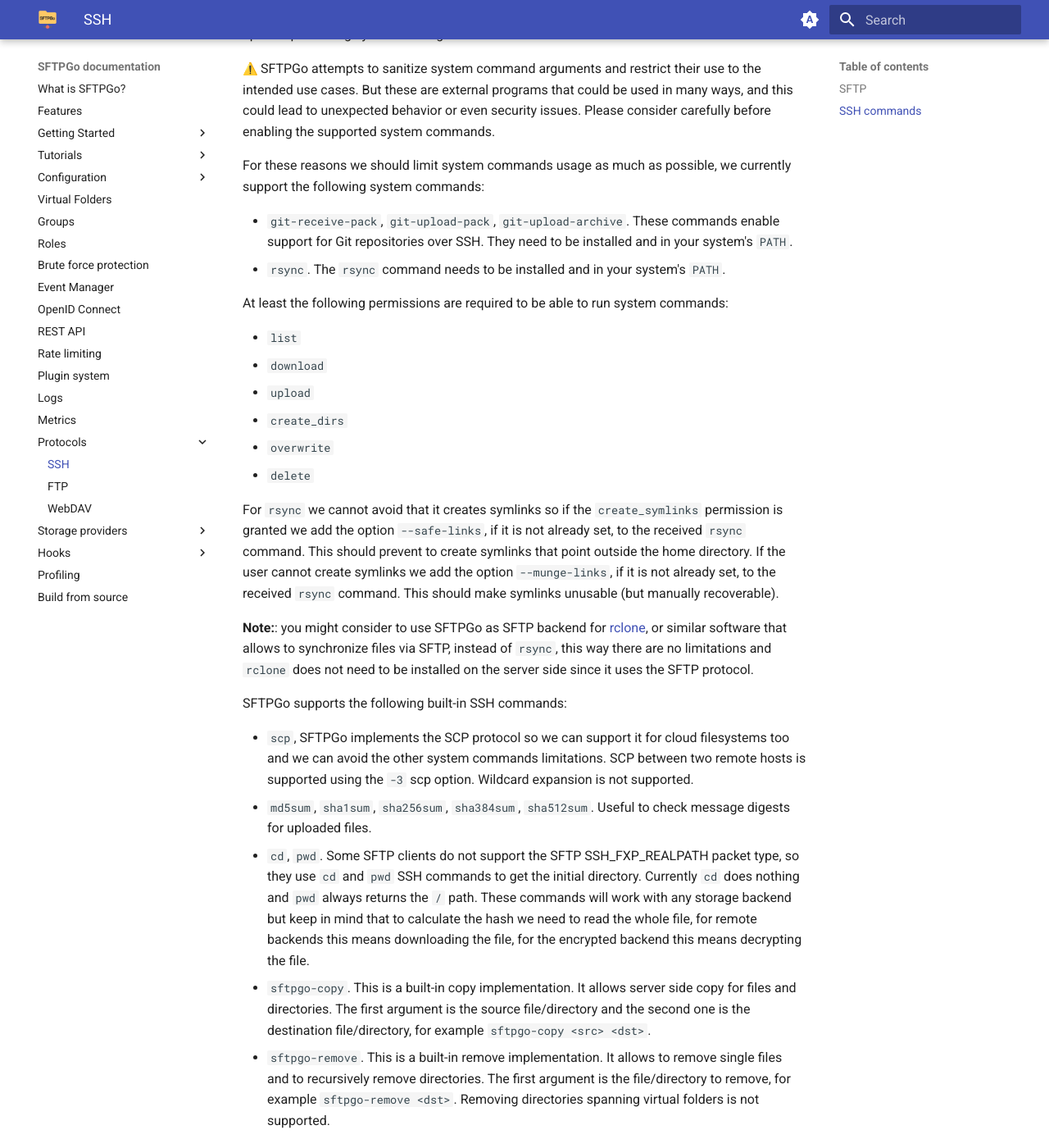
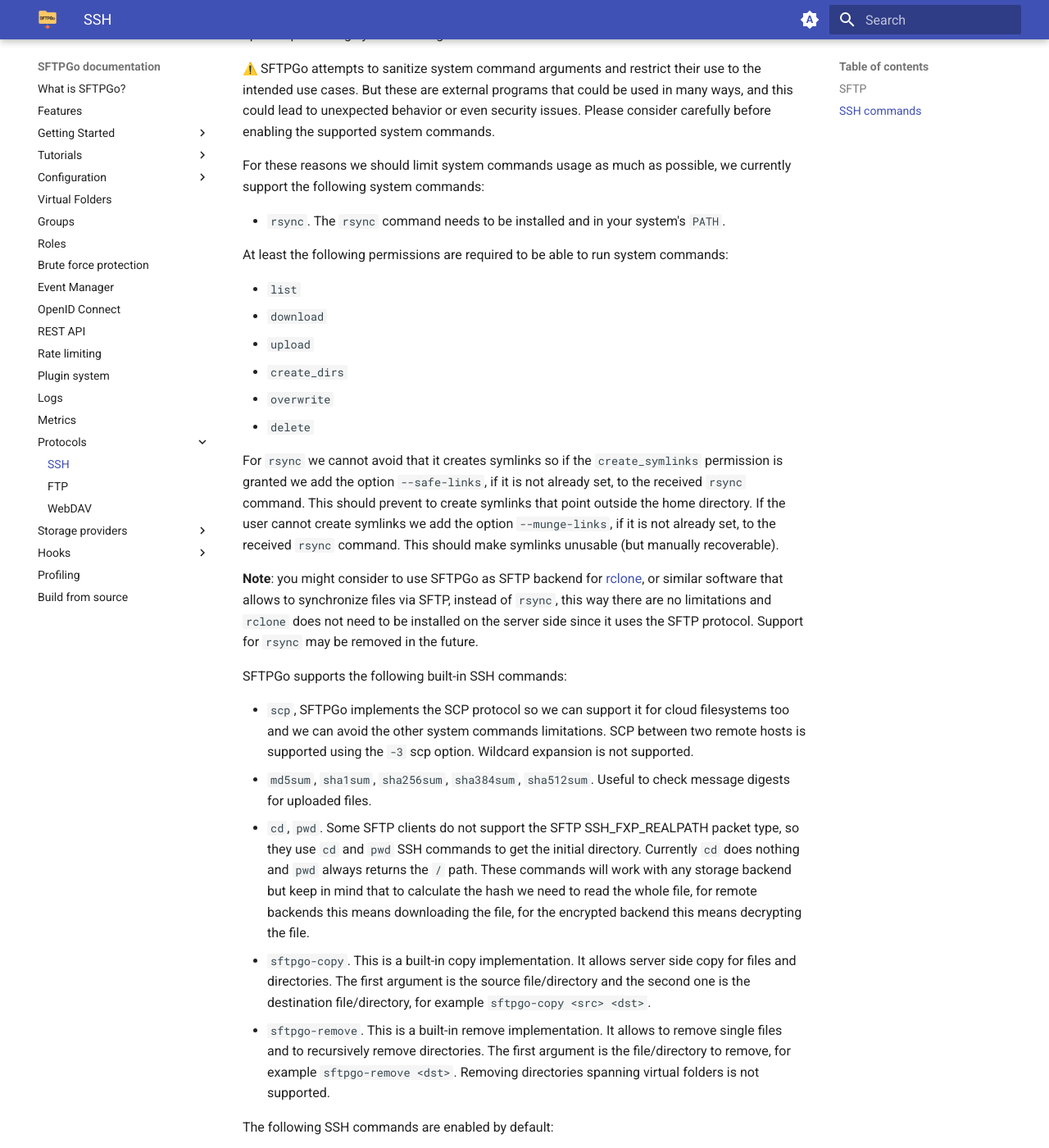
Before and after one commit to sftpgo/docs, an MkDocs documentation site: the page built from docs/ssh.md, in a window 1280 px wide and 1400 px high, scrolled down 1100 px. Shown: the whole window at 82% size. Built offline with MkDocs 1.6.1 and Material for MkDocs 9.7.7, drawn with Linux system fonts in a browser that asks for light colours; emoji names are drawn with the system emoji font; the version menu is left out.

Commit message:
removed git support
Signed-off-by: Nicola Murino <nicola.murino@gmail.com>

```diff
--- a/docs/ssh.md
+++ b/docs/ssh.md
@@ -25,7 +25,6 @@ For system commands we have no direct control on file creation/deletion and so t
 
  For these reasons we should limit system commands usage as much as possible, we currently support the following system commands:
 
-- `git-receive-pack`, `git-upload-pack`, `git-upload-archive`. These commands enable support for Git repositories over SSH. They need to be installed and in your system's `PATH`.
 - `rsync`. The `rsync` command needs to be installed and in your system's `PATH`.
 
 At least the following permissions are required to be able to run system commands:
@@ -40,7 +39,7 @@ At least the following permissions are required to be able to run system command
 For `rsync`  we cannot avoid that it creates symlinks so if the `create_symlinks` permission is granted we add the option `--safe-links`, if it is not already set, to the received `rsync` command. This should prevent to create symlinks that point outside the home directory.
 If the user cannot create symlinks we add the option `--munge-links`, if it is not already set, to the received `rsync` command. This should make symlinks unusable (but manually recoverable).
 
-**Note:**: you might consider to use SFTPGo as SFTP backend for [rclone](https://rclone.org/sftp/){:target="_blank"}, or similar software that allows to synchronize files via SFTP, instead of `rsync`, this way there are no limitations and `rclone` does not need to be installed on the server side since it uses the SFTP protocol.
+**Note**: you might consider to use SFTPGo as SFTP backend for [rclone](https://rclone.org/sftp/){:target="_blank"}, or similar software that allows to synchronize files via SFTP, instead of `rsync`, this way there are no limitations and `rclone` does not need to be installed on the server side since it uses the SFTP protocol. Support for `rsync` may be removed in the future.
 
 SFTPGo supports the following built-in SSH commands:
 
```
Also changed, not shown: docs/dare.md (+1 -1 lines), docs/features.md (+1 -2 lines).
